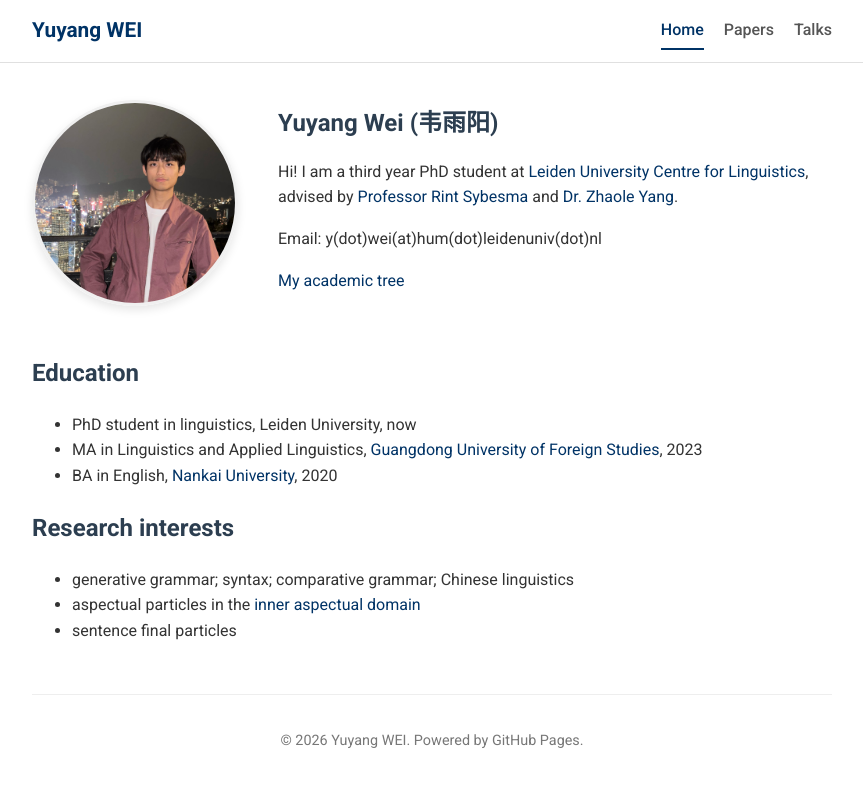
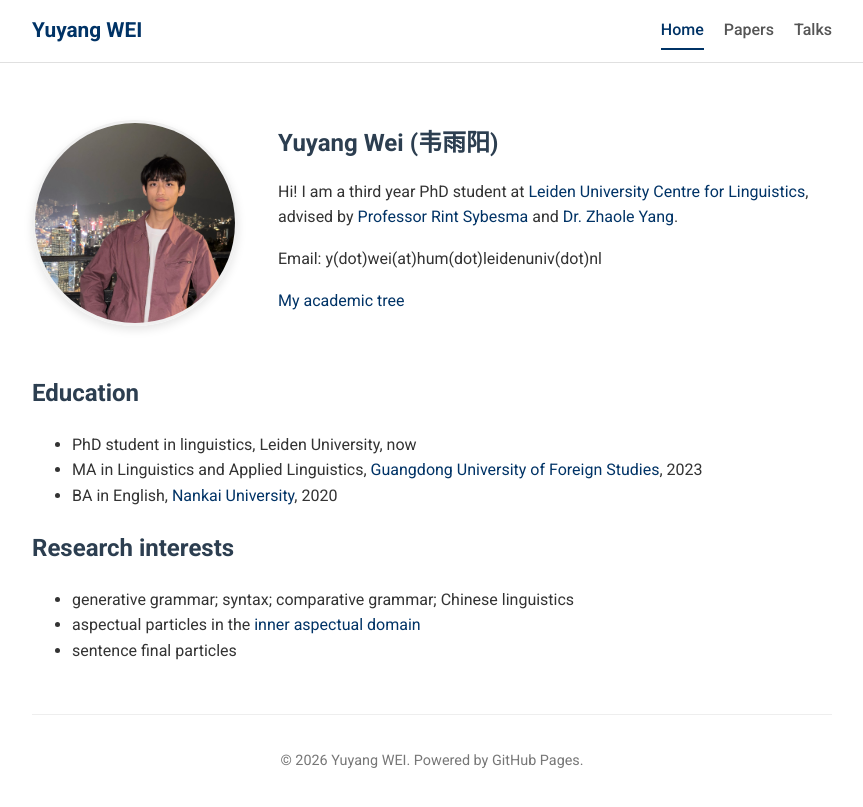
Before and after one commit to yuyang-wei/yuyang-wei.github.io, a Jekyll site: the page built from index.md, in a window 1280 px wide. Shown: the top 807 px of the page, without its empty margins (208-1071 px from the left). Built offline with Jekyll 4.4.1, drawn with Linux system fonts in a browser that asks for light colours; our own code applies the rules of GitHub Pages for plain Markdown files.

Commit message:
手机端导航栏遮挡部分征文，修改padding top数值

```diff
--- a/_layouts/default.html
+++ b/_layouts/default.html
@@ -19,7 +19,7 @@
             max-width: 800px; /* 限制宽度，方便阅读 */
             margin: 0 auto;   /* 居中显示 */
             padding: 40px 20px;
-            padding-top: 80px; /* 增加这一行，数值要大于导航栏的高度 */
+            padding-top: 100px; /* 增加这一行，数值要大于导航栏的高度 */
         }
 
         /* 标题样式 */
```
